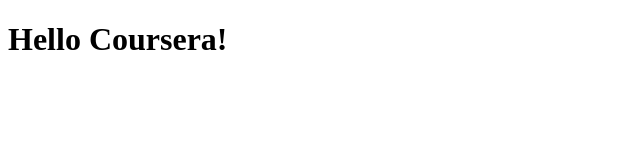
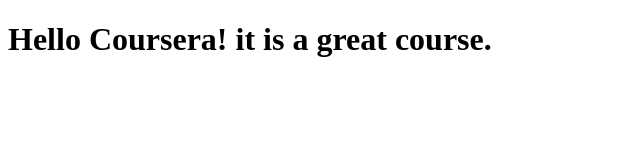
Before and after one commit to FahadRauf/coursera-HTML-CSS-JS, a plain HTML site: page site/index.html in a window 1280 px wide. Shown: the whole page, without its empty margins (0-640 px from the left). Drawn offline with Linux system fonts and the light colour scheme.

Commit message:
made small changes to index.html

```diff
--- a/site/index.html
+++ b/site/index.html
@@ -6,6 +6,6 @@
         </title>
     </head>
     <body>
-        <h1>Hello Coursera!</h1>
+        <h1>Hello Coursera! it is a great course.</h1>
     </body>
  </html>
```
